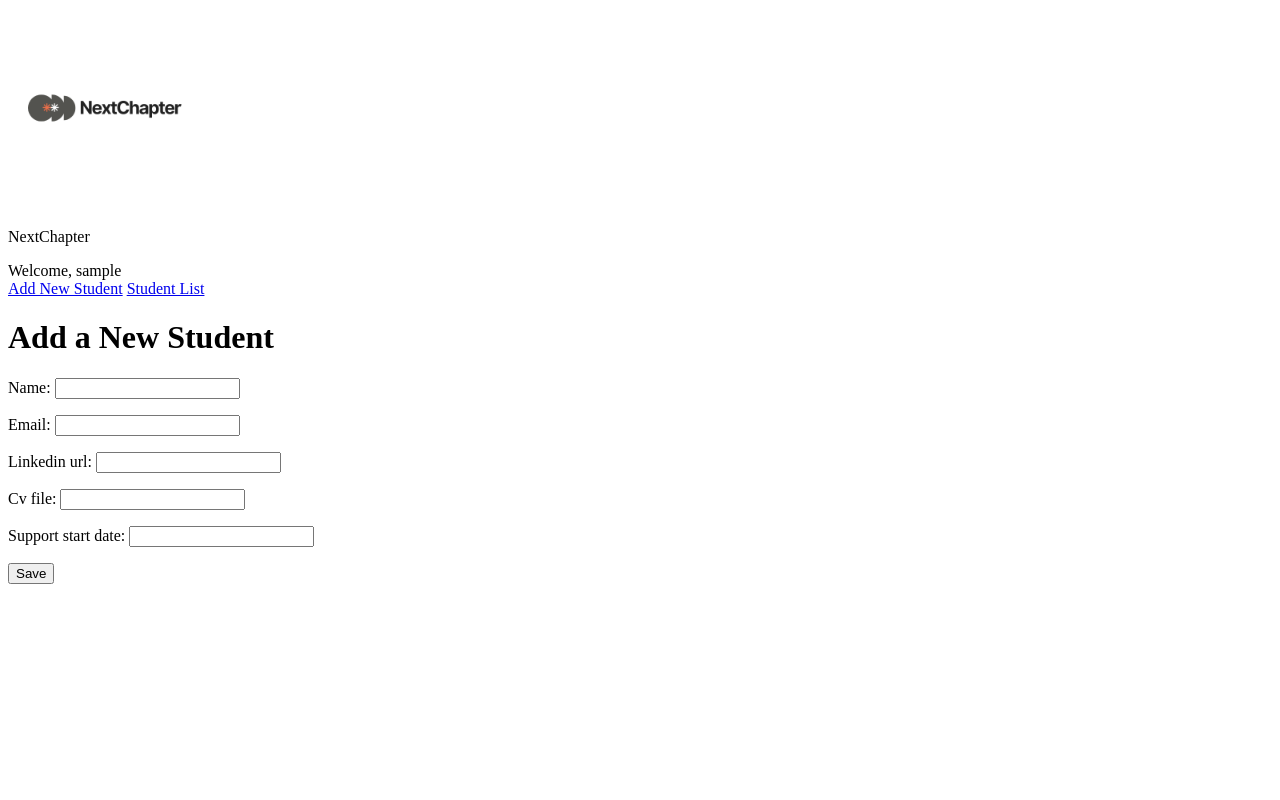
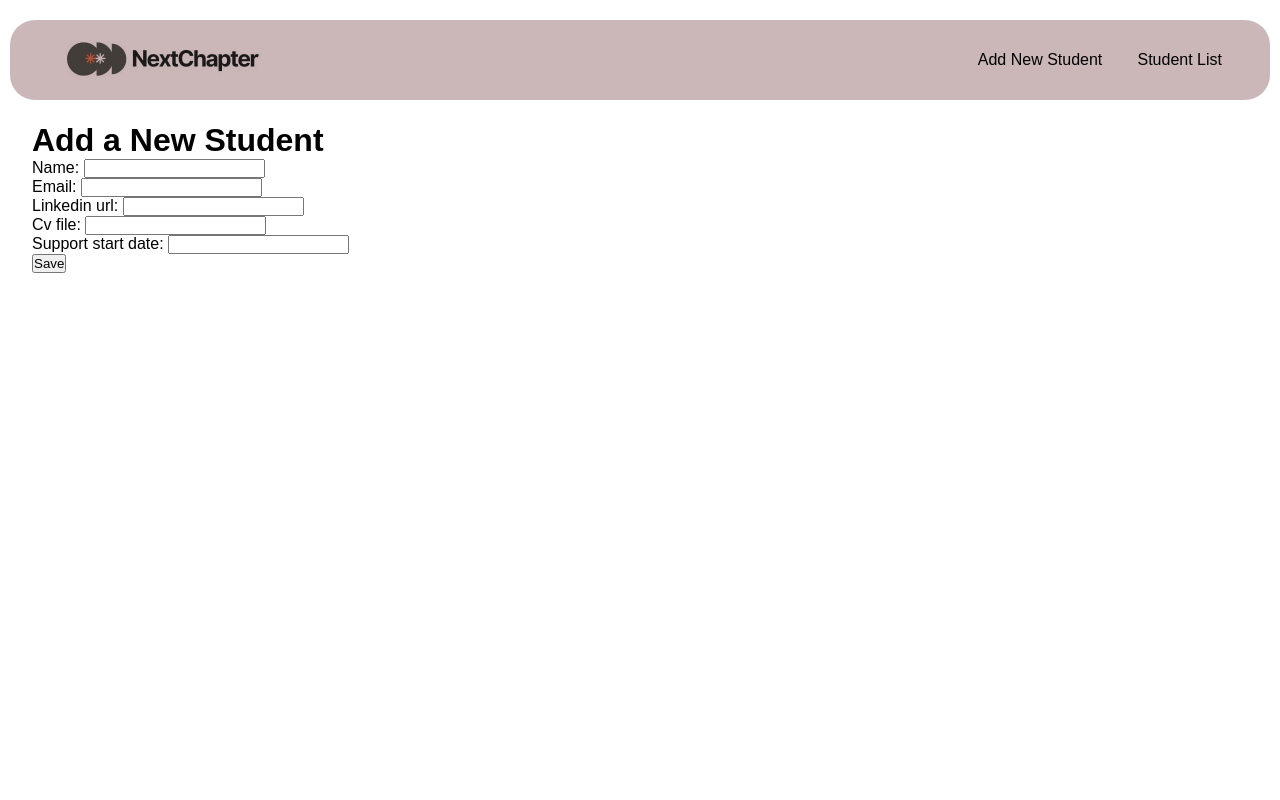
Before and after one commit to zahralmosawi/NextChapter, a Django app: page /tracker/add-student/ in a window 1280 px wide. Run offline with Django 5.2, Linux system fonts and the light colour scheme; a user stored in the database is signed in; tables that the repository leaves empty hold one stand-in row (values such as "Sample post").

Commit message:
added css + updated base.html

```diff
--- /dev/null
+++ b/main_app/static/base.css
@@ -0,0 +1,73 @@
+* {
+    margin: 0;
+    padding: 0;
+    box-sizing: border-box;
+}
+
+body {
+    font-family: Arial, sans-serif;
+    padding-top: 80px;
+}
+
+.header {
+    position: fixed;
+    top: 20px;
+    left: 10px;
+    right: 10px;
+    background: rgb(203, 183, 183);
+    padding: 1rem 2rem;
+    border-radius: 25px;
+    display: flex;
+    justify-content: space-between;
+    align-items: center;
+    z-index: 1000;
+    height: 80px;
+}
+
+#logo {
+    height: 55px;
+    width: auto;
+    object-fit: contain;
+    background: transparent;
+    mix-blend-mode: multiply;
+}
+
+.header nav {
+    display: flex;
+    gap: 0.2rem;
+    align-items: center;
+}
+
+.header nav a {
+    text-decoration: none;
+    color: #000000;
+    padding: 0.5rem 1rem;
+    transition: all 0.3s ease;
+}
+
+.header nav a:hover {
+    color: rgb(72, 70, 70);
+}
+
+.logout-form {
+    margin-left: auto;
+}
+
+.logout-form button {
+    background: transparent;
+    border: none;
+    padding: 0.5rem 1rem;
+    border-radius: 4px;
+    cursor: pointer;
+    font-size: 16px;
+}
+
+.logout-form button:hover {
+    color: rgb(72, 70, 70);
+}
+
+.main-content {
+    margin-top: 10px;
+    padding: 2rem;
+    min-height: calc(100vh - 100px);
+}
--- a/main_app/templates/base.html
+++ b/main_app/templates/base.html
@@ -3,11 +3,12 @@
 <html>
   <head>
     <meta charset="utf-8"><title>NextChapter</title>
-</head>
+    <link rel="stylesheet" href="{% static 'base.css' %}">
+  </head>
   <body>
-    <img src="{% static 'images/NextChapter.png' %}" alt="NextChapter Logo" width="200" height="200">
-    <p>NextChapter</p>
-    Welcome, {{user.username}}
+    <div class="header">
+    <img src="{% static 'images/NextChapter.jpg' %}" alt="NextChapter Logo" id='logo'>
+
     {% if user.role == user.Role.TRACKER %}
       <nav>
         <a href="{% url 'add_student' %}">Add New Student</a>
@@ -16,12 +17,17 @@
     {% endif %}
 
     {% if user.role == user.Role.STUDENT %}
-      <form action="/auth/logout/" method="post">
+      <form action="/auth/logout/" method="post" class='logout-form'>
         {% csrf_token %}
         <button type="submit">Logout</button>
       </form>
     {% endif %}
+    </div>
 
-    {% block content %}{% endblock %}
+    <div class="main-content">
+        {% block content %}
+        {% endblock %}
+    </div>
+
   </body>
 </html>
```
Also changed, not shown: main_app/static/images/NextChapter.jpg (added), main_app/static/images/NextChapter.png (deleted).
